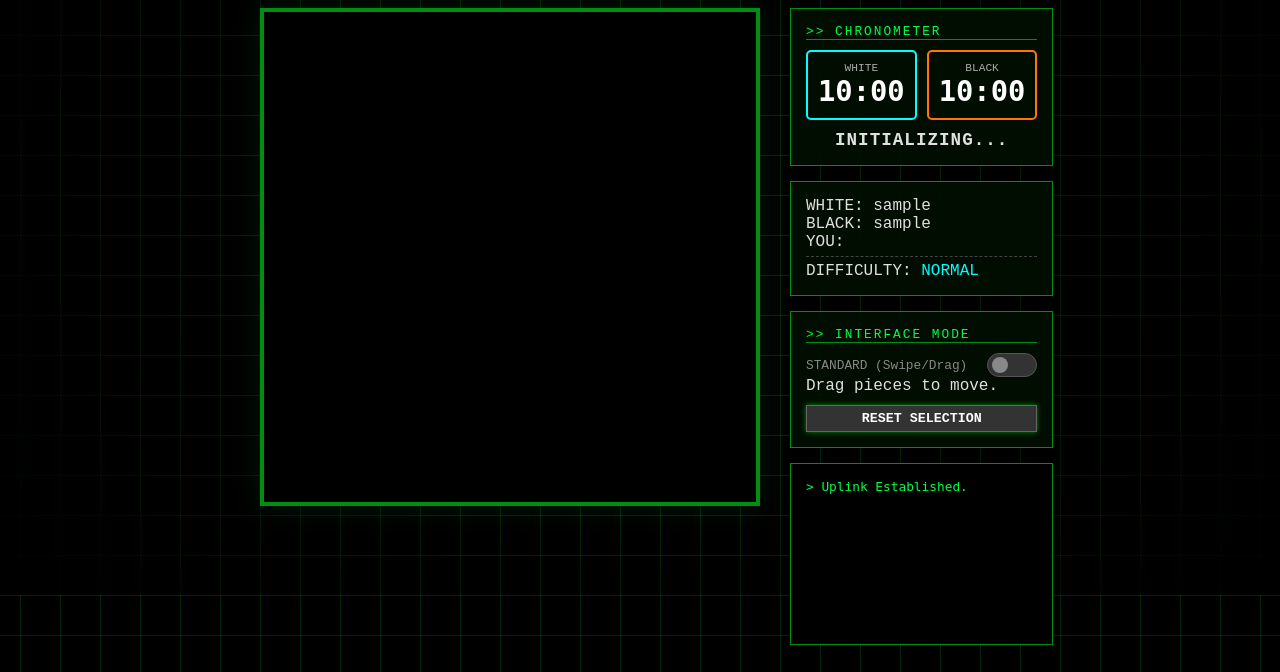
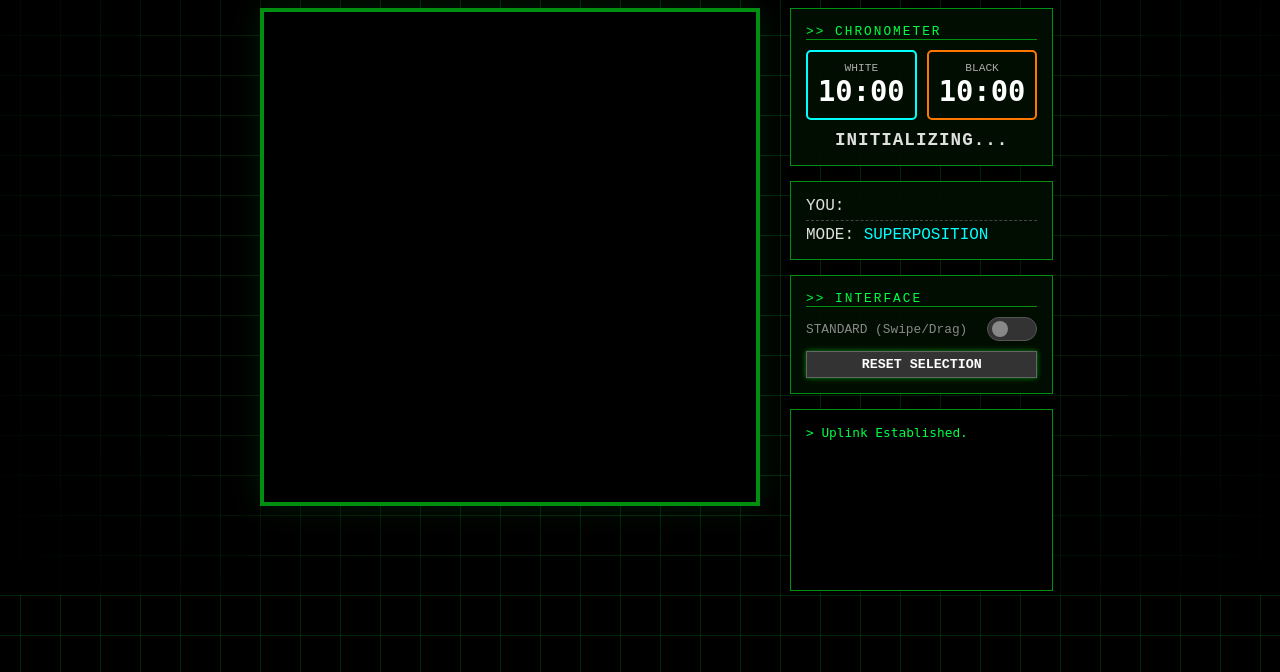
Before and after one commit to qudotcom/centrale_quanta_web, a FastAPI app: page /tournament/play/1 in a window 1280 px wide. Shown: the part 205-877 px from the top of the page. Run offline with FastAPI, Linux system fonts and the light colour scheme; tables that the repository leaves empty hold one stand-in row (values such as "Sample post").

Commit message:
Update game.html

```diff
--- a/app/templates/tournament/game.html
+++ b/app/templates/tournament/game.html
@@ -9,35 +9,29 @@
     </div>
 
     <div class="hud-column">
-
         <div class="panel turn-panel">
             <div class="panel-header">>> CHRONOMETER</div>
             <div class="timer-row">
                 <div class="timer-box" id="timer-white" style="border-color: #0ff;">
-                    <div class="label">WHITE</div>
-                    <div class="digits" id="digits-white">10:00</div>
+                    <div class="label">WHITE</div><div class="digits" id="digits-white">10:00</div>
                 </div>
                 <div class="timer-box" id="timer-black" style="border-color: #f70;">
-                    <div class="label">BLACK</div>
-                    <div class="digits" id="digits-black">10:00</div>
+                    <div class="label">BLACK</div><div class="digits" id="digits-black">10:00</div>
                 </div>
             </div>
             <div id="turn-display" class="turn-status">INITIALIZING...</div>
-            <div id="ai-loader" class="blink" style="display: none; color: #0f0; text-align: center; margin-top:5px;">AI CALCULATING...</div>
+            <div id="ai-loader" class="blink" style="display: none; color: #0f0; text-align: center;">AI COMPUTING...</div>
         </div>
 
         <div class="panel info-panel">
-            <div class="info-row"><span>WHITE:</span> {{ match.player1.username }}</div>
-            <div class="info-row"><span>BLACK:</span> {{ match.player2.username }}</div>
             <div class="info-row"><span>YOU:</span> <strong style="color:white">{{ user_color|upper }}</strong></div>
             <div class="info-row" style="margin-top:5px; border-top:1px dashed #444; padding-top:5px;">
-                <span>DIFFICULTY:</span> <span style="color:cyan">{{ match.ai_difficulty|default('NORMAL')|upper }}</span>
+                <span>MODE:</span> <span style="color:cyan">{{ difficulty_name|default('SUPERPOSITION')|upper }}</span>
             </div>
         </div>
 
         <div class="panel control-panel">
-            <div class="panel-header">>> INTERFACE MODE</div>
-
+            <div class="panel-header">>> INTERFACE</div>
             <div class="mode-switch-container">
                 <span id="mode-text" style="color: #888; font-size: 0.8rem;">STANDARD (Swipe/Drag)</span>
                 <label class="switch">
@@ -45,71 +39,44 @@
                     <span class="slider round"></span>
                 </label>
             </div>
-
-            <div id="instruction-text" class="instruction-box">
-                Drag pieces to move.
-            </div>
-
-            <div style="margin-top:10px;">
-                <button onclick="clearSelection()" class="btn-action">RESET SELECTION</button>
-            </div>
+            <button onclick="clearSelection()" class="btn-action" style="margin-top:10px;">RESET SELECTION</button>
         </div>
 
-        <div class="panel logs-panel" id="logs">
-            <div class="log-entry">> Uplink Established.</div>
-        </div>
-
+        <div class="panel logs-panel" id="logs"><div class="log-entry">> Uplink Established.</div></div>
     </div>
 </div>
 
-<div id="game-data"
-     data-match-id="{{ match.id }}"
-     data-board='{{ board_data|safe }}'
-     data-user-color="{{ user_color }}"
-     data-turn="{{ current_turn }}"
-     data-p1="{{ p1_time }}"
-     data-p2="{{ p2_time }}">
-</div>
+<div id="game-data" data-match-id="{{ match.id }}" data-board='{{ board_data|safe }}' data-user-color="{{ user_color }}" data-turn="{{ current_turn }}" data-p1="{{ p1_time }}" data-p2="{{ p2_time }}"></div>
 
 <script>
-// --- ASSETS ---
+// ASSETS
 const SVGS = {
-    'P': '<svg viewBox="0 0 100 100"><path d="M50 15 L80 85 L20 85 Z" fill="currentColor"/><rect x="42" y="30" width="16" height="30" fill="#000"/><circle cx="50" cy="45" r="4" fill="currentColor"/></svg>',
-    'R': '<svg viewBox="0 0 100 100"><path d="M20 20 L40 20 L40 35 L60 35 L60 20 L80 20 L80 85 L20 85 Z" fill="currentColor"/><rect x="30" y="50" width="40" height="5" fill="#000"/></svg>',
-    'N': '<svg viewBox="0 0 100 100"><path d="M25 85 L75 85 L65 35 L75 25 L55 15 L25 35 L35 55 Z" fill="currentColor"/><circle cx="45" cy="35" r="5" fill="#000"/></svg>',
-    'B': '<svg viewBox="0 0 100 100"><path d="M50 10 L80 50 L50 90 L20 50 Z" fill="currentColor"/><rect x="45" y="25" width="10" height="50" fill="#000"/></svg>',
-    'Q': '<svg viewBox="0 0 100 100"><path d="M15 85 L25 35 L40 55 L50 15 L60 55 L75 35 L85 85 Z" fill="currentColor"/><circle cx="50" cy="85" r="5" fill="#000"/></svg>',
-    'K': '<svg viewBox="0 0 100 100"><rect x="35" y="15" width="30" height="70" fill="currentColor"/><path d="M35 15 L50 0 L65 15 Z" fill="currentColor"/><rect x="25" y="75" width="50" height="10" fill="currentColor"/></svg>'
+    'P': '<svg viewBox="0 0 100 100"><path d="M50 10 L85 85 L15 85 Z" fill="currentColor"/><circle cx="50" cy="35" r="8" fill="#000"/></svg>',
+    'R': '<svg viewBox="0 0 100 100"><rect x="25" y="25" width="50" height="60" fill="currentColor"/><path d="M25 25 L35 10 L65 10 L75 25" fill="currentColor"/><rect x="35" y="40" width="30" height="30" fill="#000"/></svg>',
+    'N': '<svg viewBox="0 0 100 100"><path d="M20 90 L80 90 L65 30 L75 20 L50 10 L25 30 L40 50 Z" fill="currentColor"/><path d="M35 40 L60 25" stroke="#000" stroke-width="3"/></svg>',
+    'B': '<svg viewBox="0 0 100 100"><path d="M50 5 L80 50 L50 95 L20 50 Z" fill="currentColor"/><circle cx="50" cy="50" r="10" stroke="#000" stroke-width="3" fill="none"/></svg>',
+    'Q': '<svg viewBox="0 0 100 100"><path d="M20 80 L30 30 L50 10 L70 30 L80 80 Z" fill="currentColor"/><path d="M30 30 L50 50 L70 30" fill="none" stroke="#000" stroke-width="2"/></svg>',
+    'K': '<svg viewBox="0 0 100 100"><rect x="35" y="10" width="30" height="80" fill="currentColor"/><path d="M35 10 L20 30 L35 50" fill="currentColor"/><path d="M65 10 L80 30 L65 50" fill="currentColor"/></svg>'
 };
 const PIECE_MAP = { ...SVGS, 'p':SVGS.P, 'r':SVGS.R, 'n':SVGS.N, 'b':SVGS.B, 'q':SVGS.Q, 'k':SVGS.K };
 
-// --- STATE ---
 const COLS = ['a','b','c','d','e','f','g','h'];
 const ROWS = ['8','7','6','5','4','3','2','1'];
 const gameData = document.getElementById('game-data');
 const matchId = gameData.dataset.matchId;
 const userColor = gameData.dataset.userColor;
-
 let currentTurn = gameData.dataset.turn;
 let boardData = JSON.parse(gameData.dataset.board);
-
-// SAFETY: Parse Float or default to 600 (10 mins)
-let p1Time = parseFloat(gameData.dataset.p1);
-if (isNaN(p1Time)) p1Time = 600.0;
-
-let p2Time = parseFloat(gameData.dataset.p2);
-if (isNaN(p2Time)) p2Time = 600.0;
-
+let p1Time = parseFloat(gameData.dataset.p1) || 600.0;
+let p2Time = parseFloat(gameData.dataset.p2) || 600.0;
 let selectedSquares = [];
 let isQuantumMode = false;
 let draggedId = null;
 let timerInterval = null;
 
-// --- RENDER ---
 function renderBoard() {
     const boardEl = document.getElementById('quantum-board');
     boardEl.innerHTML = '';
-
     let rRows = (userColor === 'black') ? [...ROWS].reverse() : ROWS;
     let rCols = (userColor === 'black') ? [...COLS].reverse() : COLS;
 
@@ -134,10 +101,7 @@
                 pieceWrap.className = `piece-wrapper ${colorClass}`;
                 pieceWrap.innerHTML = PIECE_MAP[p];
 
-                // Quantum Ghost Visuals
-                if(data.prob && data.prob < 0.99) {
-                    pieceWrap.classList.add('quantum-ghost');
-                }
+                if(data.prob && data.prob < 0.99) pieceWrap.classList.add('quantum-ghost');
 
                 if (!isQuantumMode && currentTurn === userColor) {
                     pieceWrap.draggable = true;
@@ -152,18 +116,11 @@
         });
     });
 
-    // HUD Update
     const turnEl = document.getElementById('turn-display');
-    if (currentTurn === 'white') {
-        turnEl.innerText = "■ WHITE TO MOVE";
-        turnEl.style.color = "#0ff";
-    } else {
-        turnEl.innerText = "■ BLACK TO MOVE";
-        turnEl.style.color = "#f70";
-    }
+    turnEl.innerText = (currentTurn === 'white') ? "■ WHITE TO MOVE" : "■ BLACK TO MOVE";
+    turnEl.style.color = (currentTurn === 'white') ? "#0ff" : "#f70";
 }
 
-// --- CONTROLS ---
 function handleDrop(e, targetId) {
     if (isQuantumMode || !draggedId || draggedId === targetId) return;
     e.preventDefault();
@@ -225,7 +182,7 @@
     clearSelection();
     log(`Sending: ${moveStr}...`);
     document.getElementById('quantum-board').style.opacity = "0.7";
-    document.getElementById('ai-loader').style.display = "block"; // Show AI thinking
+    document.getElementById('ai-loader').style.display = "block";
 
     try {
         const res = await fetch(`/tournament/move/${matchId}`, {
@@ -241,18 +198,14 @@
         if (data.success) {
             log("Move Accepted.", "#0f0");
             boardData = data.board_data;
-            // Update Clocks
             p1Time = parseFloat(data.p1_time) || p1Time;
             p2Time = parseFloat(data.p2_time) || p2Time;
 
             currentTurn = (currentTurn === 'white') ? 'black' : 'white';
             renderBoard();
 
-            if(data.ai_moved) log("AI Response Received.", "#f70");
-            if(data.game_over) {
-                alert("GAME OVER: " + data.winner.toUpperCase() + " WINS!");
-                clearInterval(timerInterval);
-            }
+            if(data.ai_moved) log("AI Executed Counter-Move.", "#f70");
+            if(data.game_over) alert("GAME OVER: " + data.winner.toUpperCase() + " WINS!");
         } else {
             log("Error: " + data.message, "#f44");
         }
@@ -268,7 +221,6 @@
     b.scrollTop = b.scrollHeight;
 }
 
-// FIX: NAN Preventer
 function formatTime(s) {
     if (isNaN(s) || s === null) return "10:00";
     if (s < 0) s = 0;
@@ -280,24 +232,16 @@
 function startTimer() {
     if(timerInterval) clearInterval(timerInterval);
     timerInterval = setInterval(()=>{
-        // Only count down active player
-        if (currentTurn === 'white' && p1Time > 0) p1Time -= 1;
-        if (currentTurn === 'black' && p2Time > 0) p2Time -= 1;
-
+        if(currentTurn==='white' && p1Time>0) p1Time--;
+        if(currentTurn==='black' && p2Time>0) p2Time--;
         document.getElementById('digits-white').innerText = formatTime(p1Time);
         document.getElementById('digits-black').innerText = formatTime(p2Time);
-
         document.getElementById('timer-white').style.boxShadow = (currentTurn==='white')?"0 0 15px cyan":"none";
         document.getElementById('timer-black').style.boxShadow = (currentTurn==='black')?"0 0 15px #f70":"none";
-
-        if (p1Time <= 0 || p2Time <= 0) {
-            clearInterval(timerInterval);
-            alert("TIME OUT");
-        }
+        if(p1Time<=0 || p2Time<=0) { clearInterval(timerInterval); alert("TIME OUT"); }
     }, 1000);
 }
 
-// Boot
 renderBoard();
 startTimer();
 </script>
@@ -305,14 +249,10 @@
 <style>
     /* LAYOUT */
     .dashboard-wrapper { display: grid; grid-template-columns: 500px 1fr; gap: 30px; max-width: 1000px; margin: 40px auto; padding: 0 20px; }
-
-    /* BOARD */
     .board-frame { border: 4px solid var(--primary-dim); padding: 5px; background: #000; box-shadow: 0 0 30px rgba(0,255,65,0.1); }
     .board-grid { display: grid; grid-template-columns: repeat(8, 1fr); width: 480px; height: 480px; }
     .square { width: 100%; height: 100%; display: flex; align-items: center; justify-content: center; position: relative; }
     .sq-light { background: #111; } .sq-dark { background: #000; }
-
-    /* SELECTION */
     .sq-sel-src { background: rgba(0, 255, 255, 0.25) !important; box-shadow: inset 0 0 15px cyan; }
     .sq-sel-tgt { background: rgba(0, 255, 0, 0.25) !important; box-shadow: inset 0 0 15px lime; }
 
@@ -322,7 +262,6 @@
     .piece-white { color: cyan; filter: drop-shadow(0 0 5px cyan); }
     .piece-black { color: #ff4400; filter: drop-shadow(0 0 5px #ff4400); }
 
-    /* QUANTUM GHOST */
     .quantum-ghost {
         opacity: 0.6;
         border: 2px dotted rgba(255,255,255,0.5);
@@ -335,20 +274,19 @@
         100% { transform: scale(1.0); opacity: 0.8; box-shadow: 0 0 15px currentColor; }
     }
 
-    /* PANELS */
+    /* HUD */
     .panel { background: rgba(0, 15, 0, 0.9); border: 1px solid var(--primary-dim); padding: 15px; margin-bottom: 15px; }
     .panel-header { border-bottom: 1px solid var(--primary-dim); margin-bottom: 10px; font-size: 0.8rem; color: var(--primary); letter-spacing: 2px; }
-
     .timer-row { display: flex; justify-content: space-between; gap: 10px; }
     .timer-box { border: 2px solid; padding: 10px; text-align: center; border-radius: 5px; width: 48%; transition: box-shadow 0.3s; }
     .digits { font-size: 1.8rem; font-family: monospace; color: #fff; font-weight: bold; }
     .label { font-size: 0.7rem; color: #aaa; }
     .turn-status { text-align: center; margin-top: 10px; font-weight: bold; letter-spacing: 1px; font-size: 1.1rem; }
+    .logs-panel { height: 150px; overflow-y: auto; background: #000; font-family: monospace; font-size: 0.8rem; color: var(--primary); }
+    .instruction-box { background: rgba(255,255,255,0.05); padding: 10px; font-size: 0.8rem; color: #ccc; margin-top: 10px; border-left: 3px solid var(--primary); }
+    .mode-switch-container { display: flex; align-items: center; justify-content: space-between; }
 
-    .logs-panel { height: 150px; overflow-y: auto; background: #000; font-family: monospace; font-size: 0.8rem; color: var(--primary); }
-
-    /* SWITCH */
-    .mode-switch-container { display: flex; align-items: center; justify-content: space-between; }
+    /* TOGGLE */
     .switch { position: relative; display: inline-block; width: 50px; height: 24px; }
     .switch input { opacity: 0; width: 0; height: 0; }
     .slider { position: absolute; cursor: pointer; top: 0; left: 0; right: 0; bottom: 0; background-color: #333; transition: .4s; border: 1px solid #555; }
@@ -356,7 +294,6 @@
     input:checked + .slider { background-color: rgba(0, 255, 255, 0.3); border-color: cyan; }
     input:checked + .slider:before { transform: translateX(26px); background-color: cyan; box-shadow: 0 0 10px cyan; }
     .slider.round { border-radius: 24px; } .slider.round:before { border-radius: 50%; }
-
     .btn-action { background: #333; color: #fff; border: 1px solid #666; padding: 5px 10px; cursor: pointer; width: 100%; }
     .btn-action:hover { background: #444; border-color: #fff; }
     .blink { animation: blink 1s infinite; } @keyframes blink { 50% { opacity: 0; } }
```
